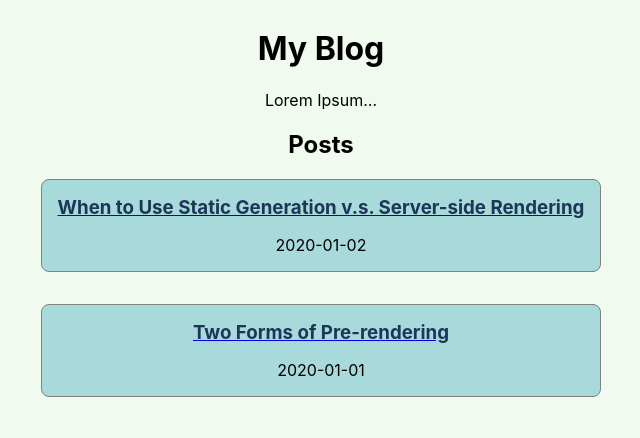
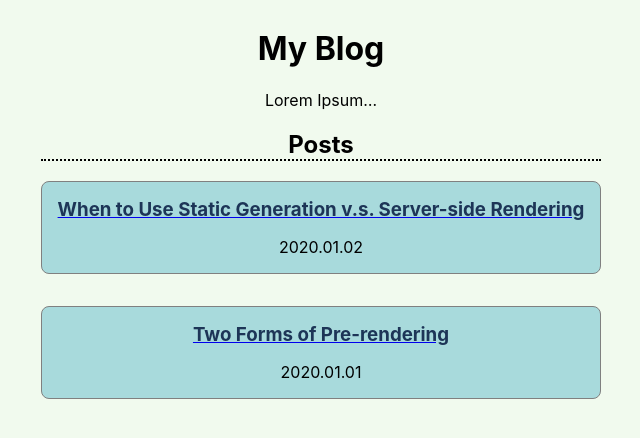
Before and after one commit to NikRoe/my-first-next-project-blog, a Next.js app: page / in a window 1280 px wide. Shown: the top 438 px of the page, without its empty margins (319-959 px from the left). Built offline with nearby package versions, Linux system fonts and the light colour scheme.

Commit message:
add title component

```diff
--- a/components/Post/Post.js
+++ b/components/Post/Post.js
@@ -3,6 +3,7 @@ import * as React from "react";
 import styled from "styled-components";
 
 export function Post({ id, title, date }) {
+  const newDate = date.replaceAll("-", ".");
   return (
     <Container>
       <Link href={"/blog/" + id}>
@@ -10,7 +11,7 @@ export function Post({ id, title, date }) {
           <Title id={id}>{title}</Title>
         </a>
       </Link>
-      <time dateTime={date}>{date}</time>
+      <time dateTime={date}>{newDate}</time>
     </Container>
   );
 }
--- a/components/PostWrapper/PostWrapper.js
+++ b/components/PostWrapper/PostWrapper.js
@@ -7,4 +7,6 @@ export const PostWrapper = styled.div`
   gap: 1rem;
   padding: 2rem;
   border-radius: 14px;
+  width: 60vw;
+  flex-wrap: wrap;
 `;
--- /dev/null
+++ b/components/Title/Title.js
@@ -0,0 +1,5 @@
+import styled from "styled-components";
+
+export const Title = styled.h2`
+  border-bottom: black dotted 2px;
+`;
--- a/pages/blog/[id].js
+++ b/pages/blog/[id].js
@@ -1,6 +1,7 @@
 import Head from "next/head";
 import Link from "next/link";
 import { PostWrapper } from "../../components/PostWrapper/PostWrapper";
+import { Title } from "../../components/Title/Title";
 import { getPostData, getSortedPostsData } from "../../lib/posts";
 
 export default function BlogPost({ post }) {
@@ -11,9 +12,9 @@ export default function BlogPost({ post }) {
       <Head>
         <title>{post.id}</title>
       </Head>
+      <Title>{post.title}</Title>
+      <time dateTime={post.date}>{post.date}</time>
       <PostWrapper>
-        <h2>{post.title}</h2>
-        <time dateTime={post.date}>{post.date}</time>
         <div dangerouslySetInnerHTML={{ __html: post.contentHtml }}></div>
         <div>
           <Link href="/">
--- a/pages/index.js
+++ b/pages/index.js
@@ -1,5 +1,6 @@
 import Head from "next/head";
 import { PostList } from "../components/PostList/PostList";
+import { Title } from "../components/Title/Title";
 import { getSortedPostsData } from "../lib/posts";
 
 export default function Home({ posts }) {
@@ -10,7 +11,7 @@ export default function Home({ posts }) {
       </Head>
       <h1>My Blog</h1>
       <p>Lorem Ipsum…</p>
-      <h2>Posts</h2>
+      <Title>Posts</Title>
       <PostList posts={posts} />
     </>
   );
```
